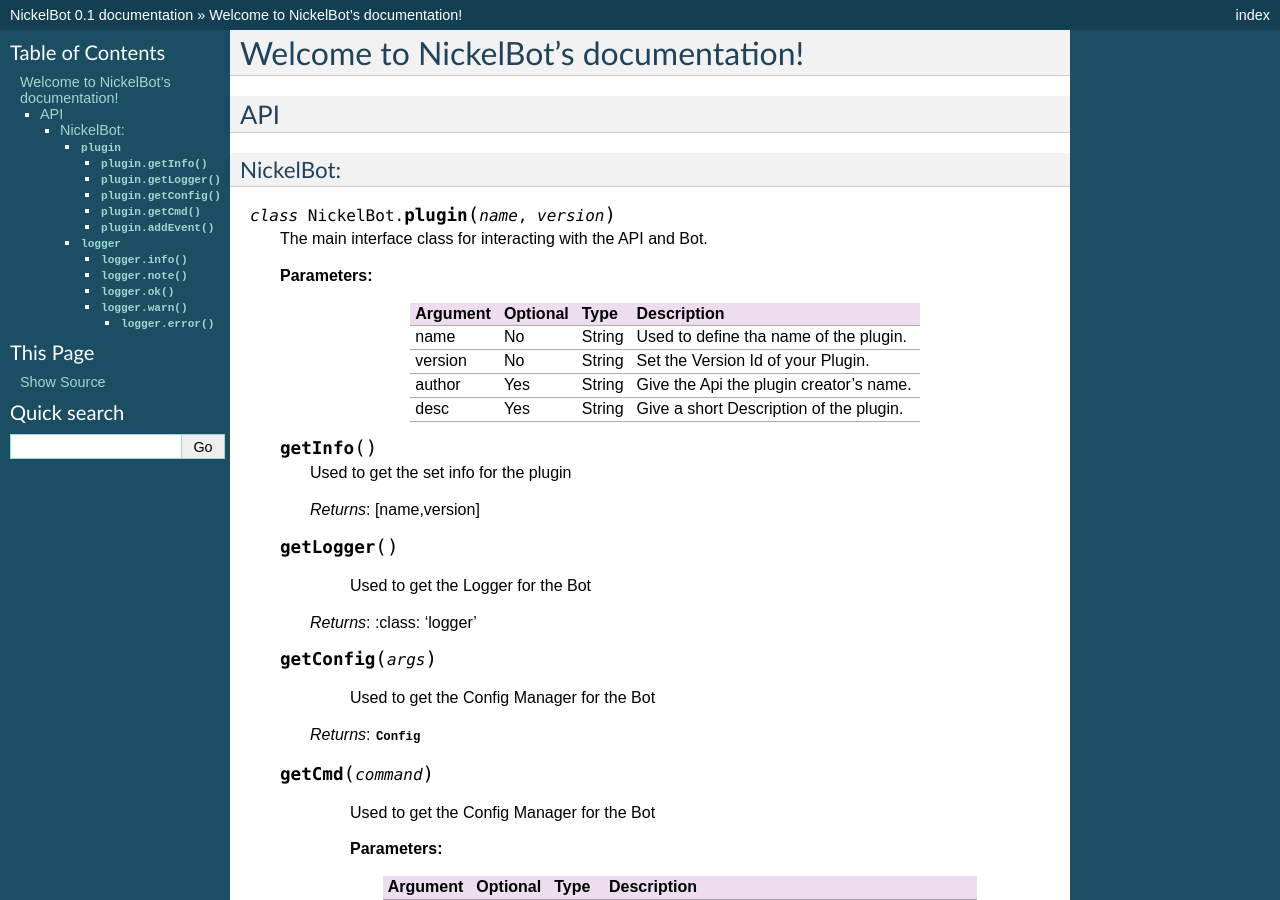
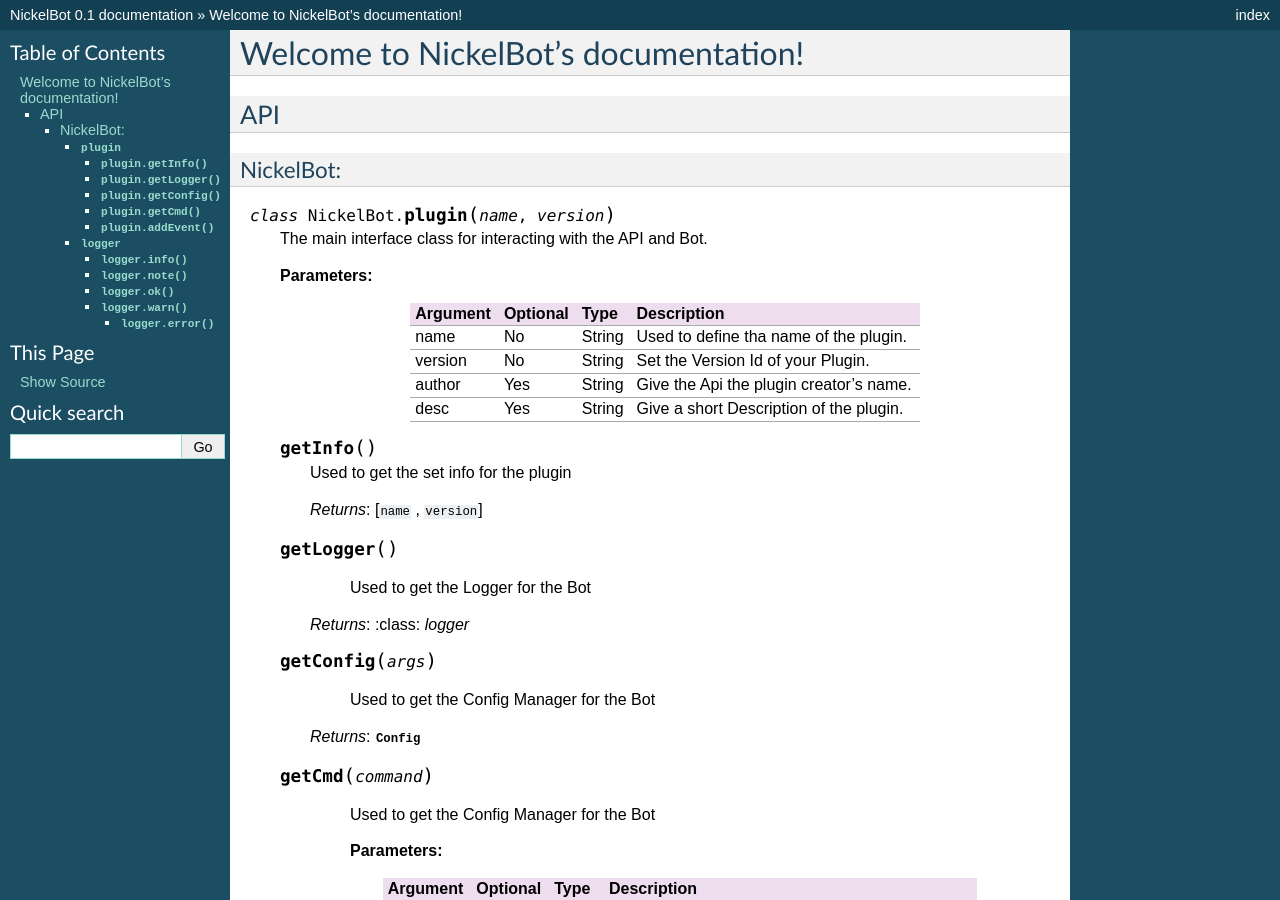
Before and after one commit to SamHDev/NickelBot, a Sphinx documentation site: the page built from docs/index.rst, in a window 1280 px wide and 900 px high. Built offline with Sphinx 7.4.7, drawn with Linux system fonts in a browser that asks for light colours.

```diff
--- a/docs/index.rst
+++ b/docs/index.rst
@@ -43,13 +43,13 @@ NickelBot:
 
         Used to get the set info for the plugin
 
-        *Returns*: [name,version]
+        *Returns*: [``name`` , ``version``]
 
     .. function:: getLogger()
 
          Used to get the Logger for the Bot
 
-        *Returns*: :class: 'logger'
+        *Returns*: :class: `logger`
 
     .. function:: getConfig(args)
 
```
